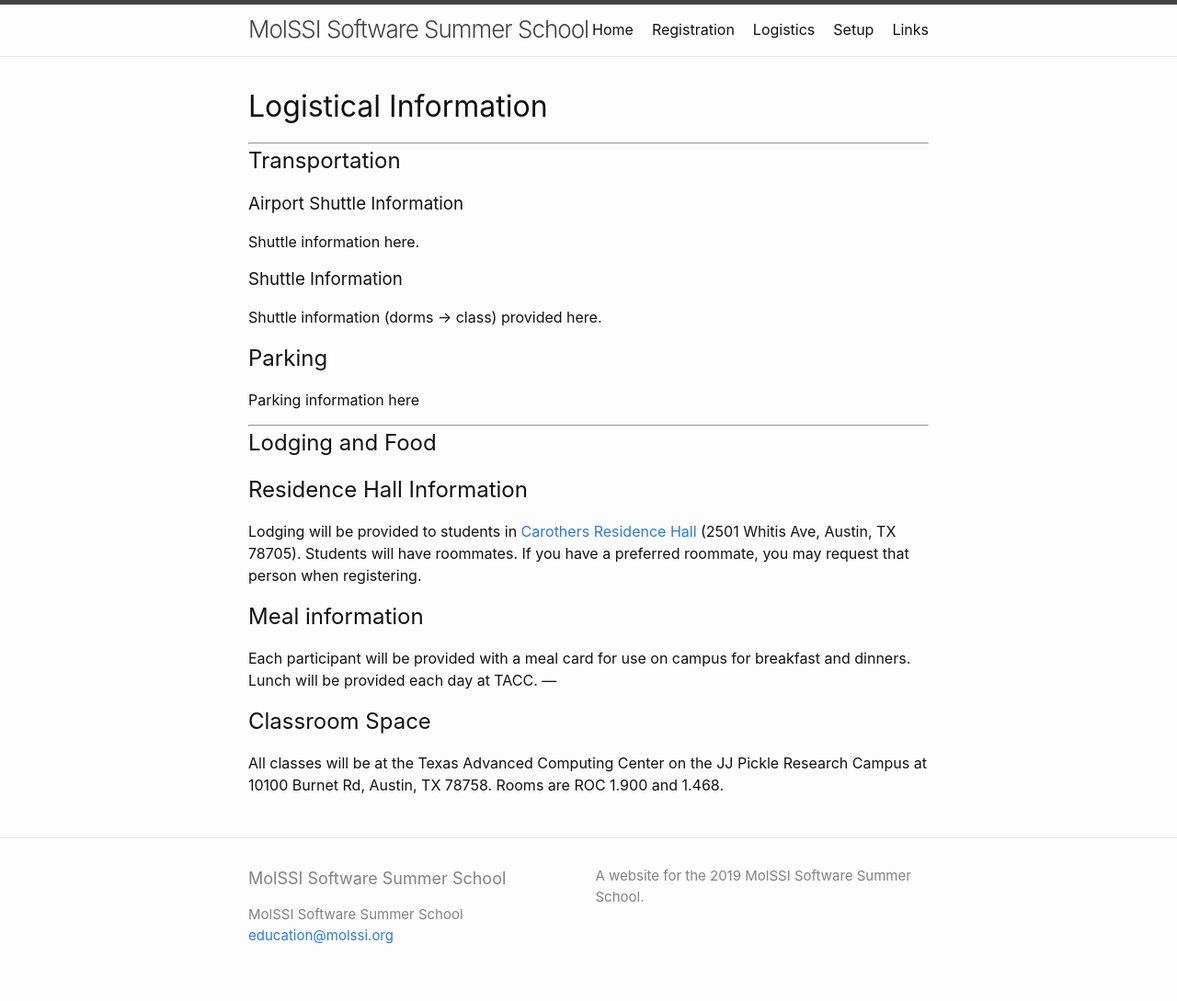
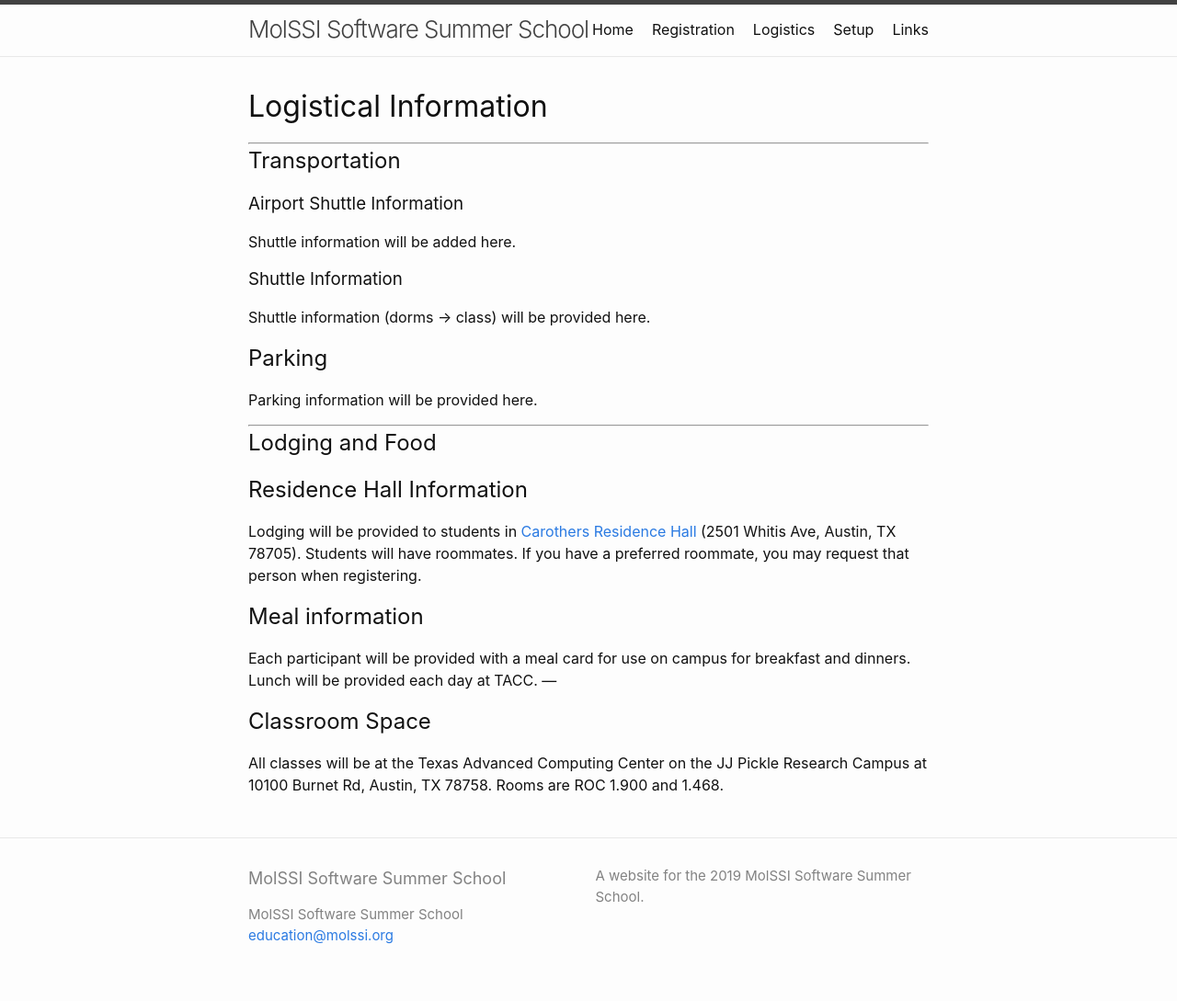
Before and after one commit to MolSSI-Education/2019-software-summer-school-logistics, a Jekyll site: the page built from Logistics.md, in a window 1280 px wide. Shown: the whole page at 92% size. Built offline with Jekyll 4.4.1, drawn with Linux system fonts in a browser that asks for light colours.

Commit message:
slight updates to logistics

```diff
--- a/Logistics.md
+++ b/Logistics.md
@@ -8,13 +8,13 @@ layout: default
 ## Transportation
 
 ### Airport Shuttle Information
-Shuttle information here.
+Shuttle information will be added here.
 
 ### Shuttle Information
-Shuttle information (dorms -> class) provided here.
+Shuttle information (dorms -> class) will be provided here.
 
 ## Parking
-Parking information here
+Parking information will be provided here.
 
 ---
 
```
